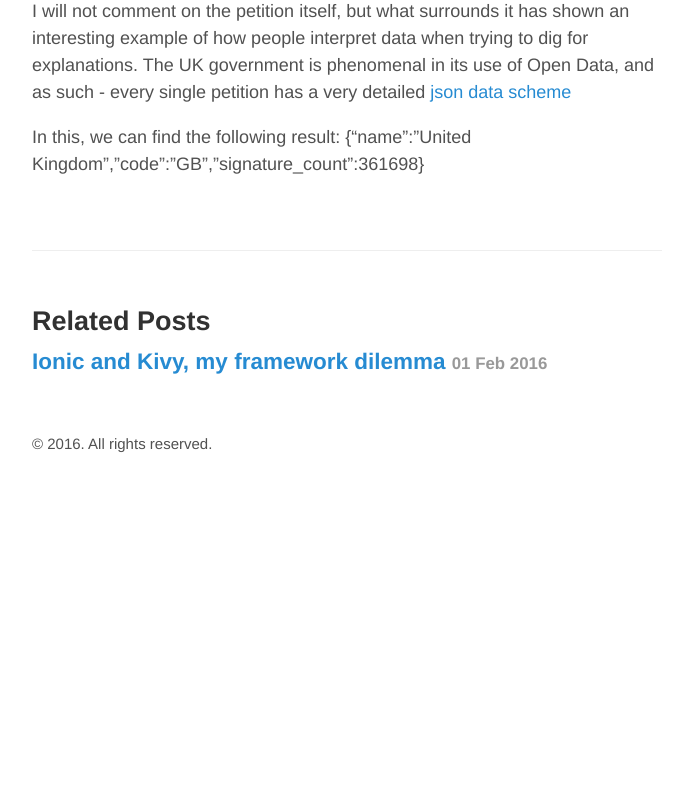
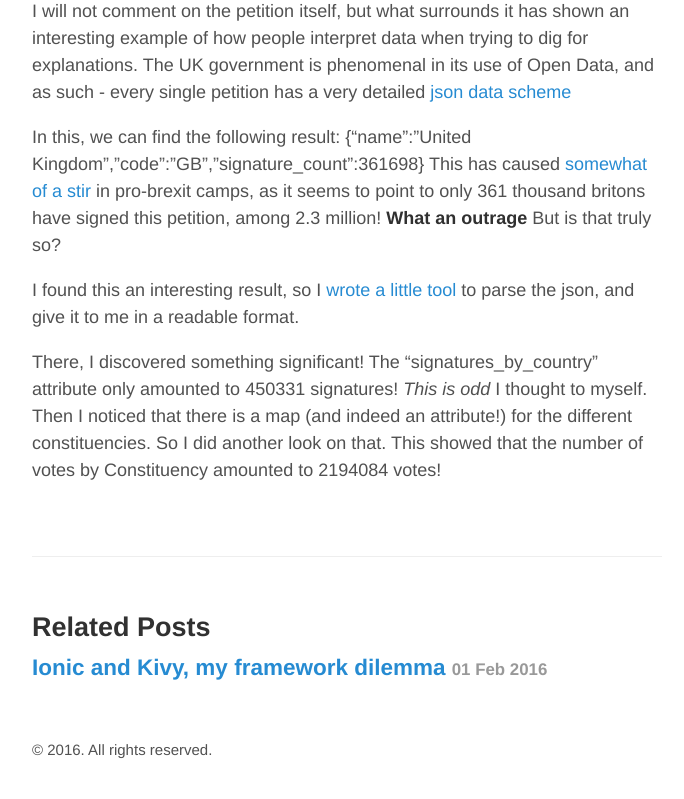
Before and after one commit to cruor99/cruor99.github.io, a Jekyll site: the page built from _posts/2016-06-23-brexit-salt-and-json.md, in a window 1280 px wide. Shown: the part 753-1552 px from the top of the page, without its empty margins (293-977 px from the left). Built offline with Jekyll 4.4.1, drawn with Linux system fonts in a browser that asks for light colours; before the commit the page ends 1246 px from its top, so only the background shows below that.

Commit message:
comment in WIP

```diff
--- a/_posts/2016-06-23-brexit-salt-and-json.md
+++ b/_posts/2016-06-23-brexit-salt-and-json.md
@@ -17,3 +17,11 @@ I will not comment on the petition itself, but what surrounds it has shown an in
 The UK government is phenomenal in its use of Open Data, and as such - every single petition has a very detailed [json data scheme](https://petition.parliament.uk/petitions/131215)
 
 In this, we can find the following result: {"name":"United Kingdom","code":"GB","signature_count":361698}
+This has caused [somewhat of a stir](https://twitter.com/Sargon_of_Akkad/status/746765832223604736) in pro-brexit camps, as it seems to point to only 361 thousand britons have signed this petition, among 2.3 million! **What an outrage**
+But is that truly so?
+
+I found this an interesting result, so I [wrote a little tool](https://github.com/cruor99/UK-parliament-petitions-by-country) to parse the json, and give it to me in a readable format.
+
+There, I discovered something significant! The "signatures\_by\_country" attribute only amounted to 450331 signatures! *This is odd* I thought to myself.
+Then I noticed that there is a map (and indeed an attribute!) for the different constituencies. So I did another look on that.
+This showed that the number of votes by Constituency amounted to 2194084 votes!
```
